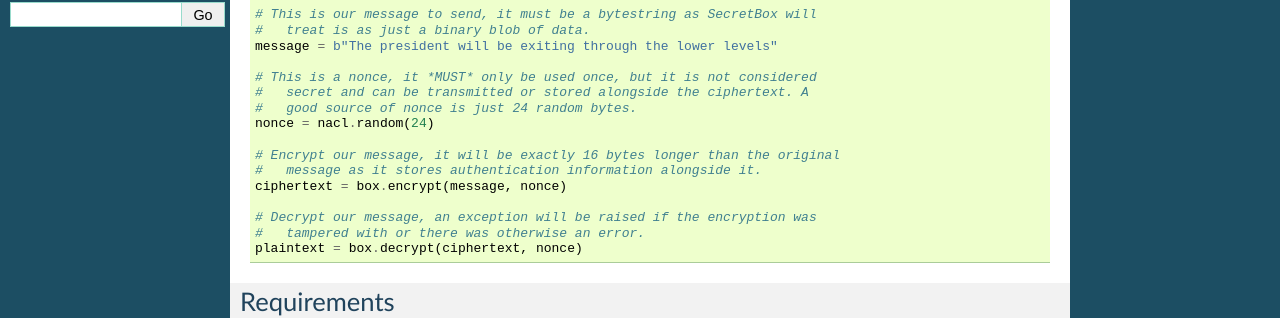
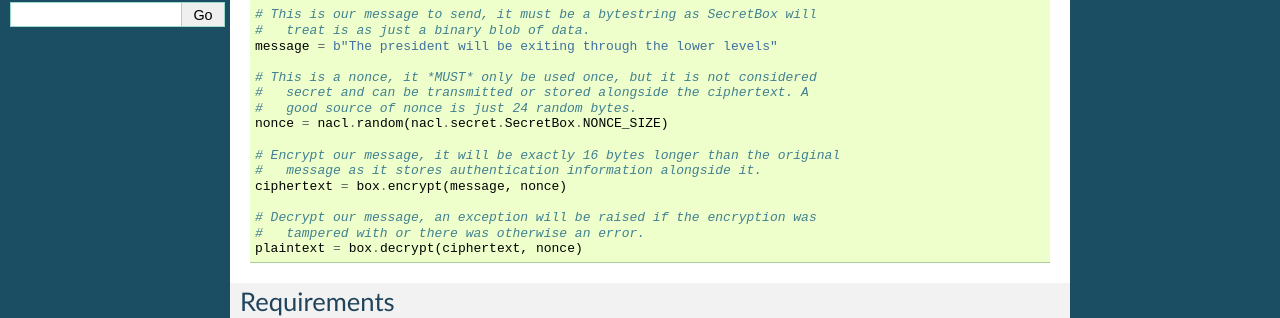
Before and after one commit to pyca/pynacl, a Sphinx documentation site: the page built from docs/secret.rst, in a window 1280 px wide. Shown: the part 426-744 px from the top of the page. Built offline with Sphinx 7.4.7, drawn with Linux system fonts in a browser that asks for light colours.

Commit message:
Use nacl.secret.SecretBox.NONCE_SIZE instead of a hardcoded 24

```diff
--- a/docs/secret.rst
+++ b/docs/secret.rst
@@ -31,7 +31,7 @@ Example
     # This is a nonce, it *MUST* only be used once, but it is not considered
     #   secret and can be transmitted or stored alongside the ciphertext. A
     #   good source of nonce is just 24 random bytes.
-    nonce = nacl.random(24)
+    nonce = nacl.random(nacl.secret.SecretBox.NONCE_SIZE)
 
     # Encrypt our message, it will be exactly 16 bytes longer than the original
     #   message as it stores authentication information alongside it.
```
